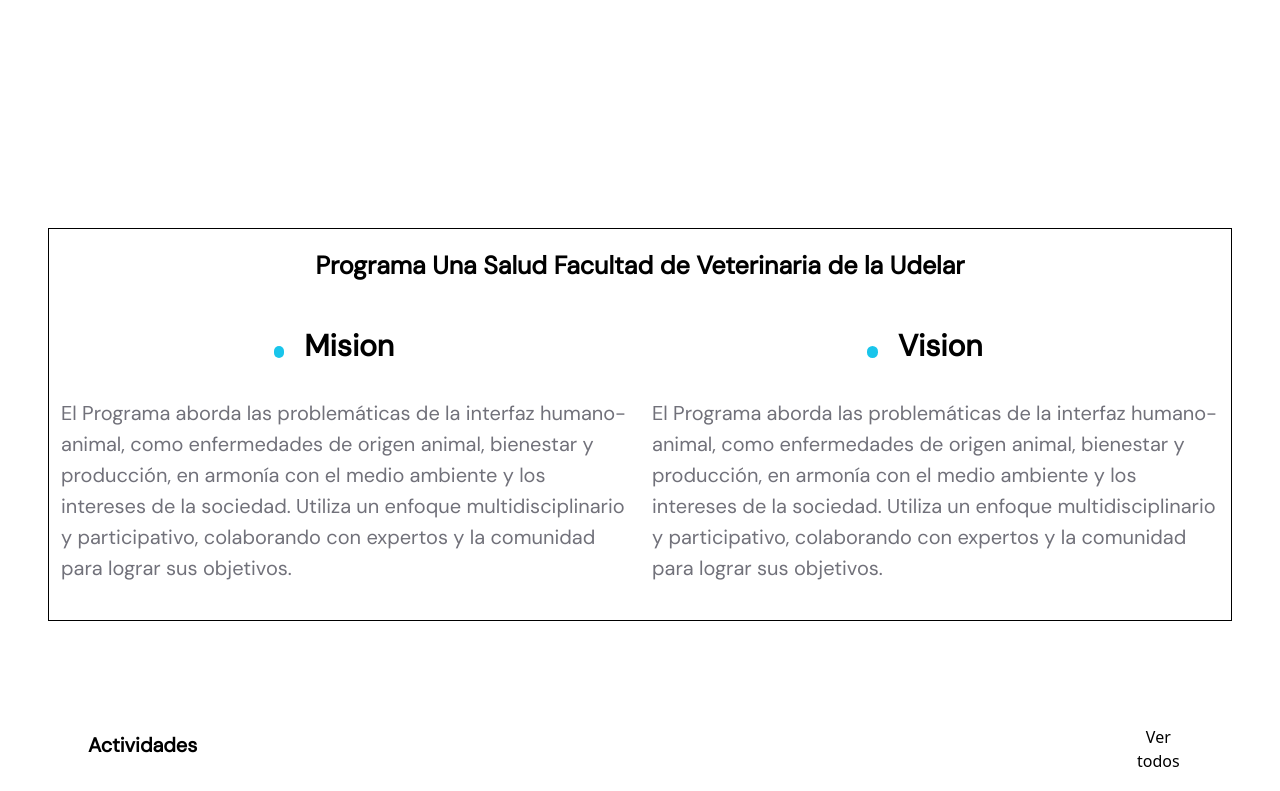
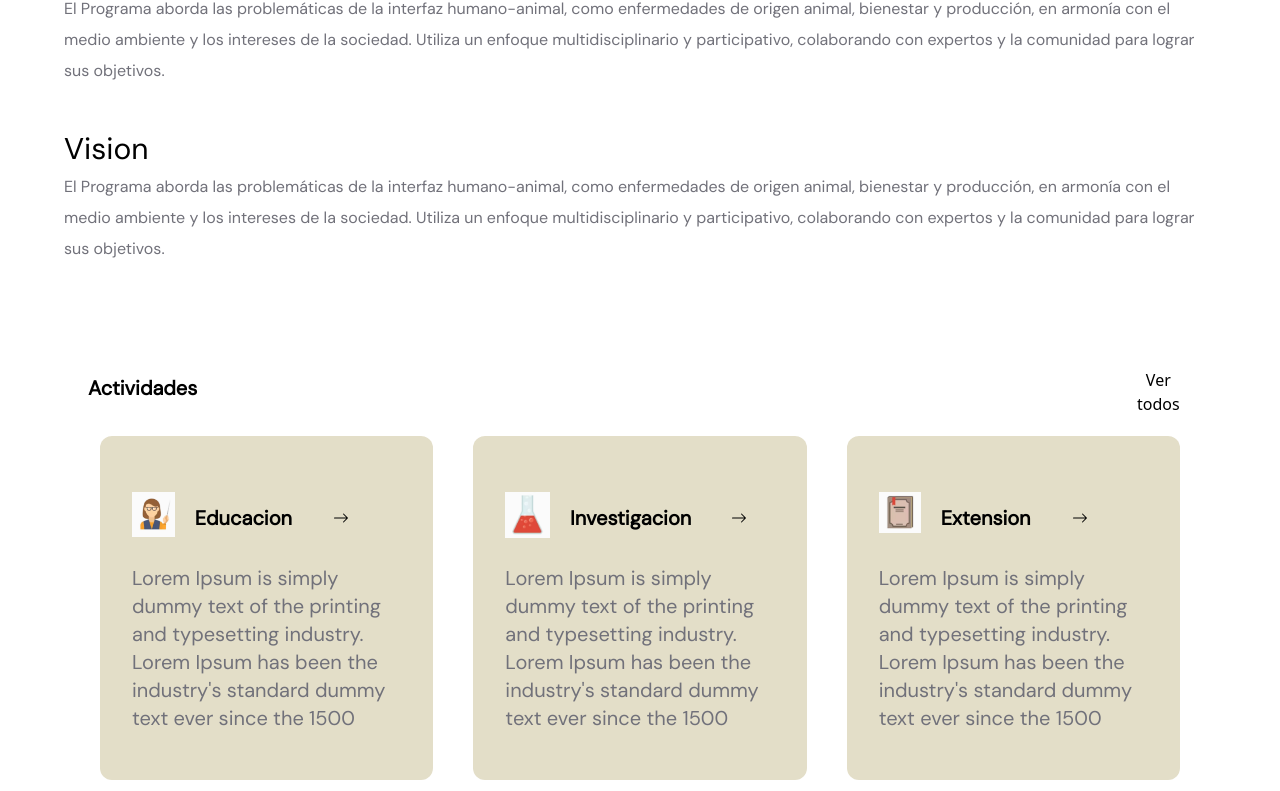
Before and after one commit to fvetuy/unasalud, a React app: page / in a window 1280 px wide. Shown: the part 834-1625 px from the top of the page. Built offline with nearby package versions, Linux system fonts and the light colour scheme; the HTML template or start-up script is replaced by a standard one.

Commit message:
Pagina de programa 90% hecha, componente de mision y vision mejorado de acuerdo al diseno

```diff
--- a/src/assets/index.js
+++ b/src/assets/index.js
@@ -13,6 +13,8 @@
 import logoUdelarColor from "./logoUdelarColor.png";
 import programHeaderImage from "./programHeaderImage.png";
 import cordinatorPhoto from "./cordinatorPhoto.png";
+import logoBadge from "./logoBadge.jpg";
+
 export {
     logo,
     trazoAnimales,
@@ -29,4 +31,5 @@
     IconoActividad3,
     programHeaderImage,
     cordinatorPhoto,
+    logoBadge,
 };
--- a/src/components/mision-vision.jsx
+++ b/src/components/mision-vision.jsx
@@ -1,24 +1,25 @@
 import React from 'react';
 import styles from '../style';
 import { misionYVision } from '../constants';
-
+import { logoBadge } from '../assets/index';
 const misionVision = () => {
   return (
-    <section id='misionVision' className={`flex justify-center items-center flex-col mt-16 sm:mt-80 sm:flex-row flex-wrap sm:mb-20 m-6 border border-black py-6`}>
-  <h4 className={`${styles.h4text} ${styles.flexCenter} px-10 xs:mb-2 mb-10 `}>Programa Una Salud Facultad de Veterinaria de la Udelar</h4>
+    <section id='misionVision' className={`flex flex-col ${styles.marginX}`}>
+
+    <div className='flex flex-col '>
     {misionYVision.map((misionVision) => (
-      <div key={misionVision.id} className={`${styles.flexCenter} flex-1 flex items-center flex-col m-3 mt-5`}>
+      <div key={misionVision.id} className="flex flex-col mt-10">
         <div className="flex items-center">
-          <div className="w-3 h-3 bg-secondary rounded-full"></div>
-          <h4 className={`font-dmsans text-[20px] xs:text-[30px] font-bold leading-[40px] xs:leading-[40px] w-full text-black self-auto mb-3 p-5`}>
+          <h4 className={`font-dmsans text-[30px] font-medium text-black`}>
             {misionVision.id}
           </h4>
         </div>
-        <p className={`${styles.ptext} font-poppins font-normal xs:text-[20px] text-[15px] xs:leading-[26px] leading-[21px] text-black self-auto`}>
+        <p className={`${styles.ptext} max-w-[1400px] text-left`}>
           {misionVision.texto}
         </p>
       </div>
-  ))}
+    ))}
+    </div>
 </section>
   )
 }
--- a/src/constants/index.js
+++ b/src/constants/index.js
@@ -34,9 +34,9 @@
   }
 ];
 
-export const cordinatorName = "Maria Teresa Correa, Asistente Academica para Una Salud";
+export const cordinatorName = "Maria Teresa Correa";
 
-export const cordinatorInfo = "Lorem Ipsum is simply dummy text of the printing and typesetting industry. Lorem Ipsum has been the industry's standard dummy text ever since the 1500s, when an unknown printer took a galley of type and scrambled it to make a type specimen book. It has survived not only five centuries, but also the leap into electronic typesetting, remaining essentially unchanged. It was popularised in the 1960s with the release of Letraset sheets containing Lorem";
+export const cordinatorInfo = "Lorem Ipsum is simply dummy text of the printing and typesetting industry. Lorem Ipsum has been the industry's standard dummy text ever since the 1500s, when an unknown printer took a galley of type and scrambled it to make a type specimen book. It has survived not only five centuries, but also the leap into electronic typesetting.";
 
 export const actividades = [
    // Se van a mostrar solamente los primeros tres elementos del array de actividades en la pagina principal
--- a/src/pages/inicio.jsx
+++ b/src/pages/inicio.jsx
@@ -10,12 +10,12 @@
         <Hero/>
       </div>
     </div>
-    <div className={`sm:px-6 px-0 ${styles.flexCenter}`}>
+    <div className={`${styles.flexCenter}`}>
       <div className={`${styles.boxWidth}`}>
         <MisionVision/>
       </div>
     </div>
-    <div className={`${styles.paddingX} ${styles.flexCenter}`}>
+    <div className={`${styles.paddingX} ${styles.flexCenter} mt-20`}>
       <div className={`${styles.boxWidth}`}>
         <MuestraActividadesInicio/>
       </div>
--- a/src/pages/programa.jsx
+++ b/src/pages/programa.jsx
@@ -1,7 +1,8 @@
 import React from 'react';
 import styles from '../style';
-import { programHeaderImage, cordinatorPhoto } from '../assets/index';
+import { programHeaderImage, cordinatorPhoto, logoBadge } from '../assets/index';
 import { cordinatorInfo, cordinatorName } from "../constants";
+import { MisionVision} from '../components';
 
 const programa = () => {
   return (
@@ -12,21 +13,26 @@
           <h1 className="font-dmsans text-[30px] md:text-[40px] font-semibold text-black w-full">El programa</h1>
         </div>
        </div>
-       <div className={`flex flex-row mt-10 ${styles.marginX}`}>
-        <div className="relative w-[210px] h-[210px]">
+       <div className={`flex flex-col mt-20 ${styles.marginX}`}>
+        <div className={`flex flex-row`}>
+          <div className="relative w-[200px] h-[200px] md:w-[270px] md:h-[270px]">
             <div className='w-[80%] h-[80%] bg-zinc-100 absolute bottom-5 left-0'></div>
             <img className="w-[80%] h-[80%] object-cover absolute top-0 right-5" src={cordinatorPhoto} alt="program-header-image"/>
           </div>
           <div className='flex flex-1 flex-col items-start'>
-         <div className='flex flex-row items-center'>
-          <h1 className={`${styles.h5text}`}>Coordinadora</h1>
-          <div className='bg-amber-300 w-[7px] h-[7px] mx-2 rounded-full'></div>
-          <h1 className={`${styles.h5text}`}>Coordinadora</h1>
+            <h1 className="font-dmsans text-[18px] font-medium text-black w-full text-left mb-2">Coordinadora<span className='text-amber-500'> · </span>{cordinatorName}</h1>
+            <img className="w-[150px] h-[150px] object-contain block md:hidden" src={logoBadge} alt="program-header-image"/>
+            <p className={`${styles.ptext} text-left max-w-[900px] hidden md:block`}>{cordinatorInfo}</p>
           </div>
         </div>
+        <p className={`${styles.ptext} text-left max-w-[700px] block md:hidden mt-5`}>{cordinatorInfo}</p>
+       </div>
+       <img className="w-[200px] h-[200px] object-contain mx-auto mt-20" src={logoBadge} alt="program-header-image"/>
+       <div className='mt-30 mb-20'>
+        <MisionVision/>
        </div>
     </div>
   )
 }
 
-export default programa
+export default programa;
--- a/src/style.js
+++ b/src/style.js
@@ -5,8 +5,7 @@
   h2text: "font-dmsans text-[50px] xs:text-[45px] font-bold leading-[70px] xs:leading-[55px] text-black w-full",
   h3text: "font-dmsans text-[45px] xs:text-[30px] font-bold leading-[60px] xs:leading-[40px] text-black w-full",
   h4text: "font-dmsans text-[30px] xs:text-[25px] font-semibold leading-[35px] xs:leading-[25px] text-black w-full",
-  h5text: "font-dmsans text-[25px] xs:text-[20px] font-medium leading-[30px] xs:leading-[20px] text-black w-full",
-  ptext: "font-dmsans text-[18px] xs:text-[18px] font-medium leading-[27px] xs:leading-[31px] text-zinc-500 w-full",
+  ptext: "font-dmsans text-[16px] xs:text-[16px] font-medium leading-[27px] xs:leading-[31px] text-zinc-500 w-full",
 
   flexCenter: "flex justify-center items-center",
   flexStart: "flex justify-center items-start",
```
Also changed, not shown: src/assets/logoBadge.jpg (added). Lines whose indentation alone changed are shown as unchanged.
